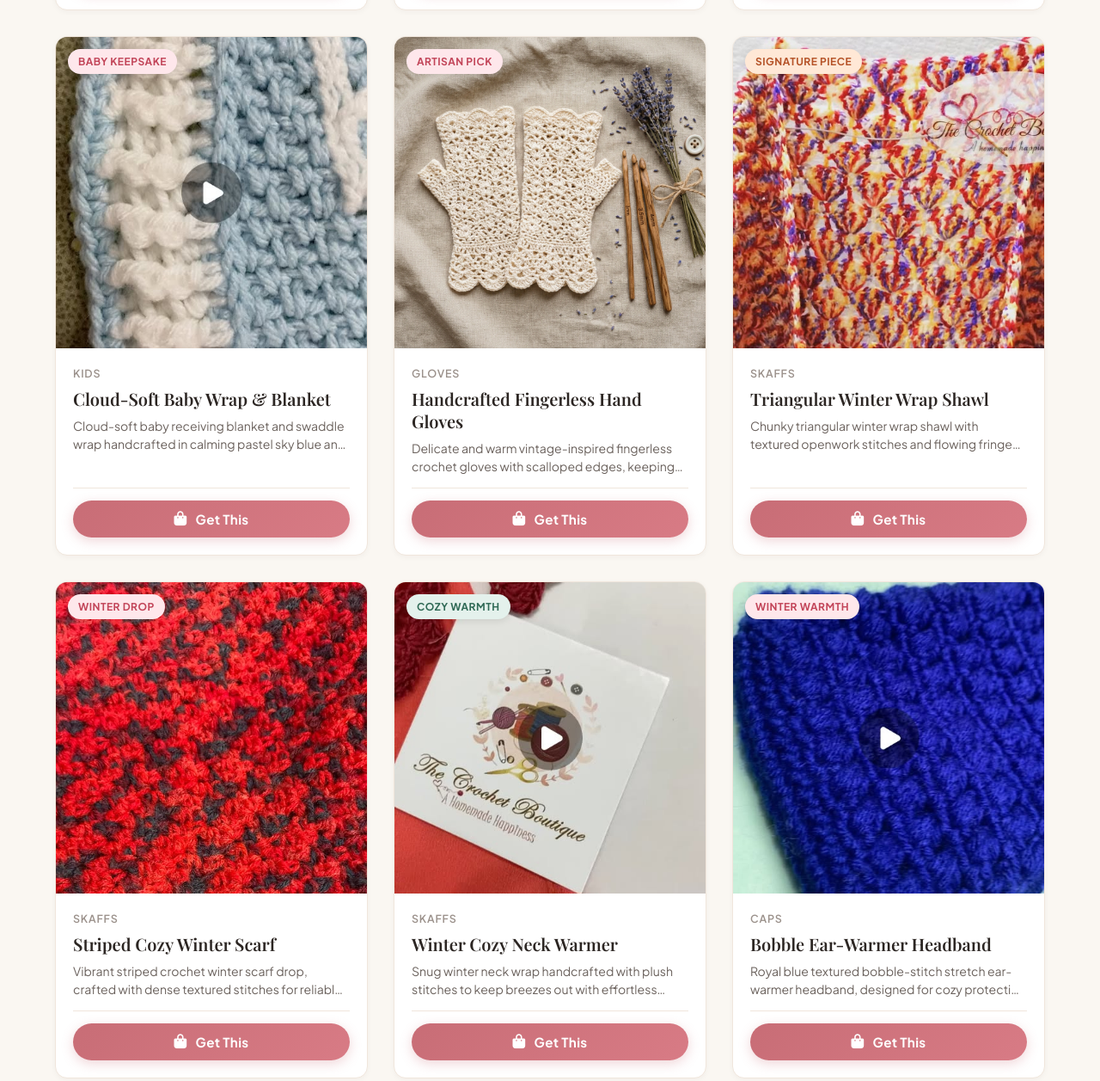
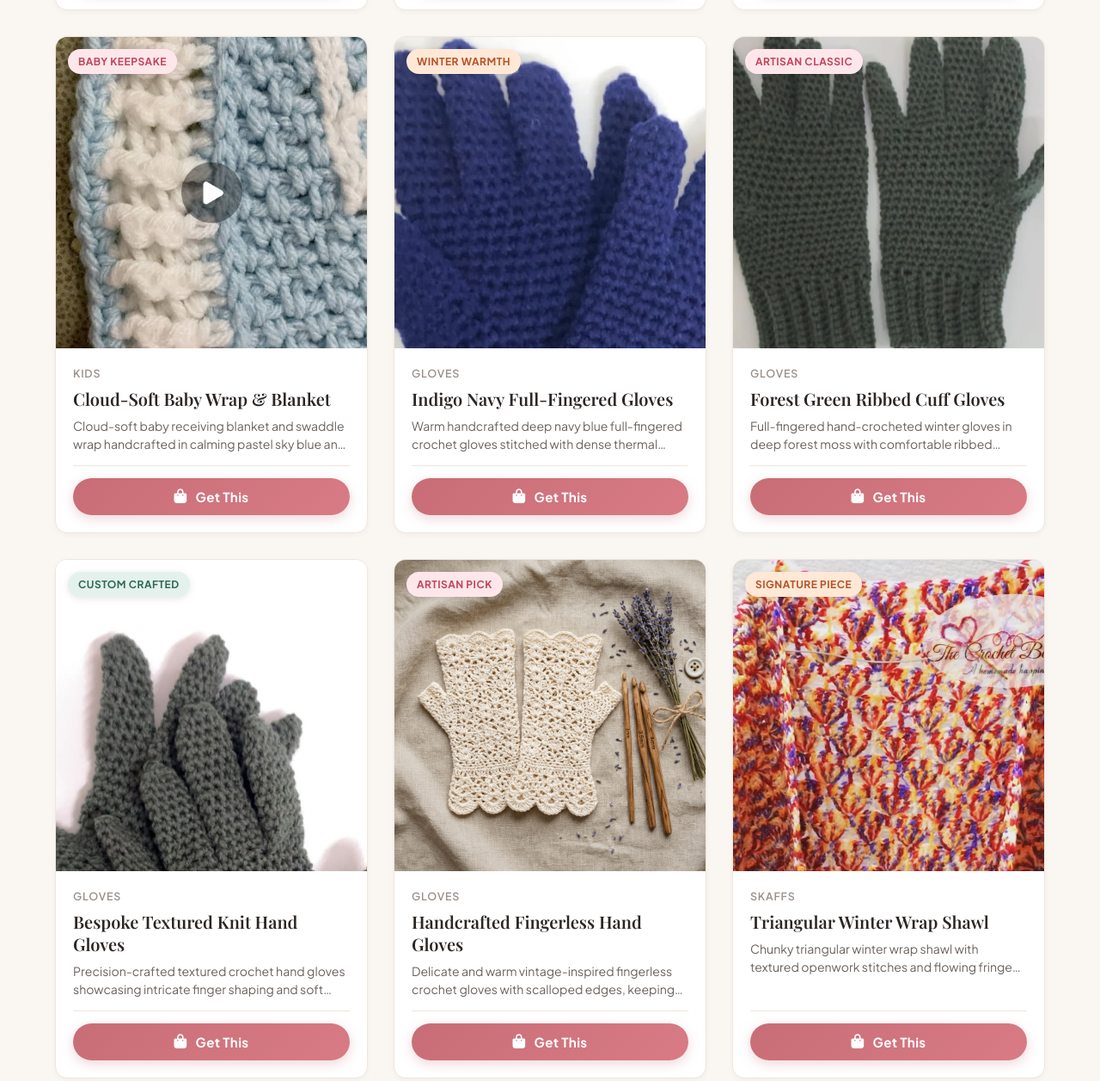
Before and after one commit to saboorhussain128-rgb/croche-boutique, a plain HTML site: page index.html in a window 1280 px wide. Shown: the part 5032-6289 px from the top of the page at 86% size. Drawn offline with nearby package versions, Linux system fonts and the light colour scheme; a web font is replaced by a local one.

Commit message:
feat: Add authentic client Instagram photos for Gloves category

```diff
--- a/index.html
+++ b/index.html
@@ -13,7 +13,7 @@
   <link rel="stylesheet" href="https://cdnjs.cloudflare.com/ajax/libs/font-awesome/6.5.1/css/all.min.css">
 
   <!-- Stylesheet -->
-  <link rel="stylesheet" href="css/style.css?v=2.6">
+  <link rel="stylesheet" href="css/style.css?v=2.7">
 </head>
 <body ontouchstart="">
 
@@ -855,8 +855,8 @@
   <div class="toast-container" id="toastContainer"></div>
 
   <!-- Scripts -->
-  <script src="js/config.js?v=2.6"></script>
-  <script src="js/products.js?v=2.6"></script>
-  <script src="js/app.js?v=2.6"></script>
+  <script src="js/config.js?v=2.7"></script>
+  <script src="js/products.js?v=2.7"></script>
+  <script src="js/app.js?v=2.7"></script>
 </body>
 </html>
--- a/js/app.js
+++ b/js/app.js
@@ -1244,8 +1244,8 @@ Hi! I would like to know more about this piece, pricing quotes, and current orde
 
   // 27. Storage & Defaults Loader
   function loadCustomizedData() {
-    // Migration check: ensure version 6 is loaded to refresh authentic Kids & Baby pieces from Instagram
-    const CATALOG_VERSION = "v6";
+    // Migration check: ensure version 7 is loaded to refresh authentic Gloves pieces from Instagram
+    const CATALOG_VERSION = "v7";
     if (localStorage.getItem("crochet_catalog_version") !== CATALOG_VERSION) {
       localStorage.removeItem("crochet_custom_categories");
       localStorage.removeItem("crochet_custom_products");
--- a/js/products.js
+++ b/js/products.js
@@ -213,6 +213,36 @@ const DEFAULT_PRODUCTS = [
   },
 
   // --- GLOVES ---
+  {
+    id: "prod-gloves-navy",
+    name: "Indigo Navy Full-Fingered Gloves",
+    category: "gloves",
+    badge: "Winter Warmth",
+    badgeType: "bestseller",
+    image: "images/ig_C2dLainBu80.jpg",
+    description: "Warm handcrafted deep navy blue full-fingered crochet gloves stitched with dense thermal stitches for frosty days.",
+    visible: true
+  },
+  {
+    id: "prod-gloves-forest",
+    name: "Forest Green Ribbed Cuff Gloves",
+    category: "gloves",
+    badge: "Artisan Classic",
+    badgeType: "featured",
+    image: "images/ig_C2WlKHDIxBn.jpg",
+    description: "Full-fingered hand-crocheted winter gloves in deep forest moss with comfortable ribbed elastic wrists.",
+    visible: true
+  },
+  {
+    id: "prod-gloves-detail",
+    name: "Bespoke Textured Knit Hand Gloves",
+    category: "gloves",
+    badge: "Custom Crafted",
+    badgeType: "custom",
+    image: "images/ig_C2UOTUIBz7_.jpg",
+    description: "Precision-crafted textured crochet hand gloves showcasing intricate finger shaping and soft insulating yarn.",
+    visible: true
+  },
   {
     id: "prod-fingerless-gloves",
     name: "Handcrafted Fingerless Hand Gloves",
@@ -531,11 +561,39 @@ const INSTAGRAM_POSTS = [
     likes: "15",
     comments: "0",
     image: "images/ig_Cx-6B6dhKzI.jpg"
+  },
+  {
+    shortcode: "C2dLainBu80",
+    url: "https://www.instagram.com/p/C2dLainBu80/",
+    caption: "Handcrafted indigo navy full-fingered crochet winter gloves. Keep your hands warm with handcrafted love ❄️🧤",
+    likes: "4",
+    comments: "0",
+    image: "images/ig_C2dLainBu80.jpg"
+  },
+  {
+    shortcode: "C2WlKHDIxBn",
+    url: "https://www.instagram.com/p/C2WlKHDIxBn/",
+    caption: "Deep forest green hand-crocheted winter gloves with ribbed elastic cuffs. Ready for chilly days 🌲🧤",
+    likes: "6",
+    comments: "0",
+    image: "images/ig_C2WlKHDIxBn.jpg"
+  },
+  {
+    shortcode: "C2UOTUIBz7_",
+    url: "https://www.instagram.com/p/C2UOTUIBz7_/",
+    caption: "Detail in every stitch. Custom tailored crochet winter gloves for the frosty season 🧶✨",
+    likes: "6",
+    comments: "0",
+    image: "images/ig_C2UOTUIBz7_.jpg"
   }
 ];
 
 // Available authentic Instagram images library for the owner to pick from on the left side
 const INSTAGRAM_MEDIA_LIBRARY = [
+  { path: "images/ig_C2dLainBu80.jpg", label: "Navy Blue Full-Finger Gloves" },
+  { path: "images/ig_C2WlKHDIxBn.jpg", label: "Forest Green Ribbed Gloves" },
+  { path: "images/ig_C2UOTUIBz7_.jpg", label: "Textured Knit Gloves Detail" },
+  { path: "images/gloves.jpg", label: "Fingerless Hand Gloves" },
   { path: "images/ig_CvcmF28Ba8Q.jpg", label: "Cornflower Blue Baby Overalls" },
   { path: "images/ig_CvcZPilhixz.jpg", label: "Rainbow Baby Pinafore" },
   { path: "images/ig_Cx-6B6dhKzI.jpg", label: "Sky Blue Baby Romper Suit" },
@@ -555,7 +613,6 @@ const INSTAGRAM_MEDIA_LIBRARY = [
   { path: "images/ig_CjsnA1Eh-gv.jpg", label: "Navy Striped Hooded Sweater" },
   { path: "images/ig_CHupfP7BRvI.jpg", label: "Chunky Winter Sweater" },
   { path: "images/ig_C-rtiUdyMfY.jpg", label: "Lace Motif Top" },
-  { path: "images/gloves.jpg", label: "Fingerless Hand Gloves" },
   { path: "images/ig_CJBs-DlBzGs.jpg", label: "Triangular Winter Shawl" },
   { path: "images/ig_DS4u-38D8WW.jpg", label: "Striped Winter Scarf" },
   { path: "images/ig_DSw1FkSjy_a.jpg", label: "Winter Neck Warmer" },
```
Also changed, not shown: images/ig_C2UOTUIBz7_.jpg (added), images/ig_C2WlKHDIxBn.jpg (added), images/ig_C2dLainBu80.jpg (added).
